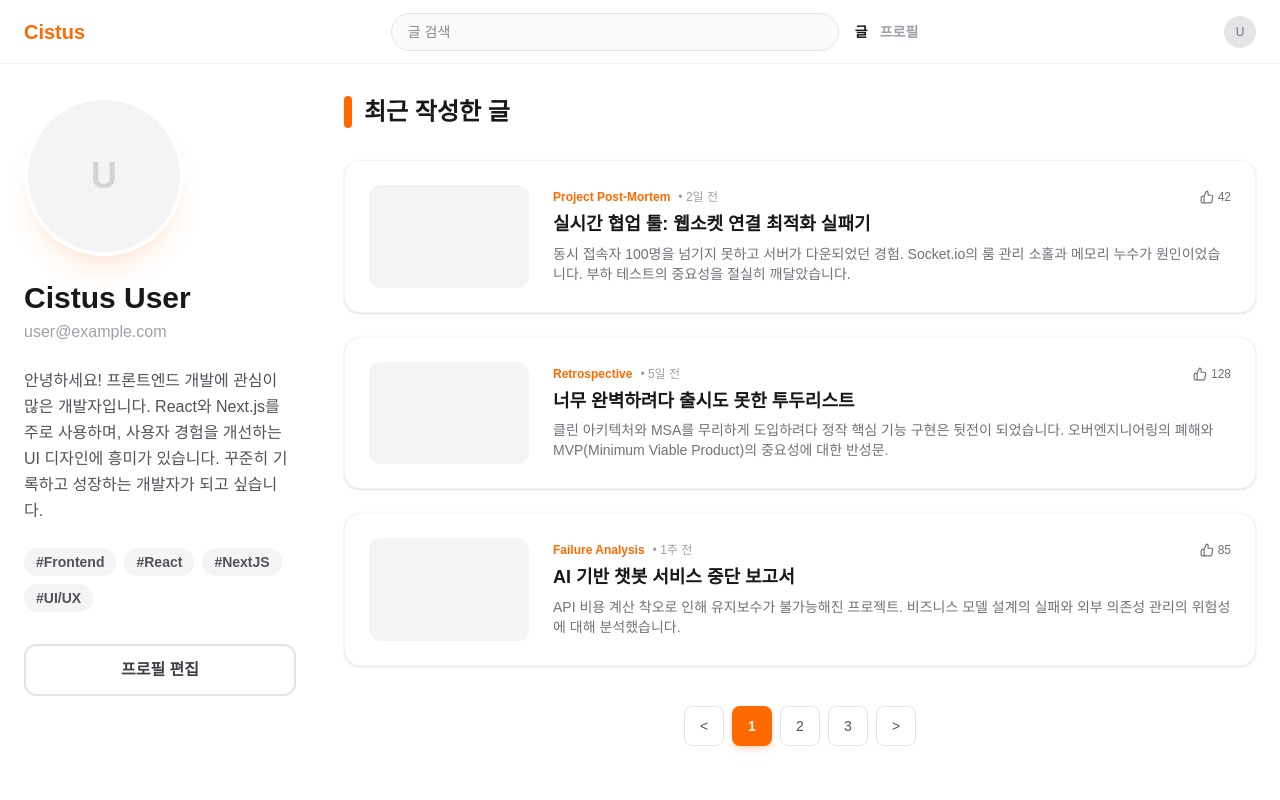
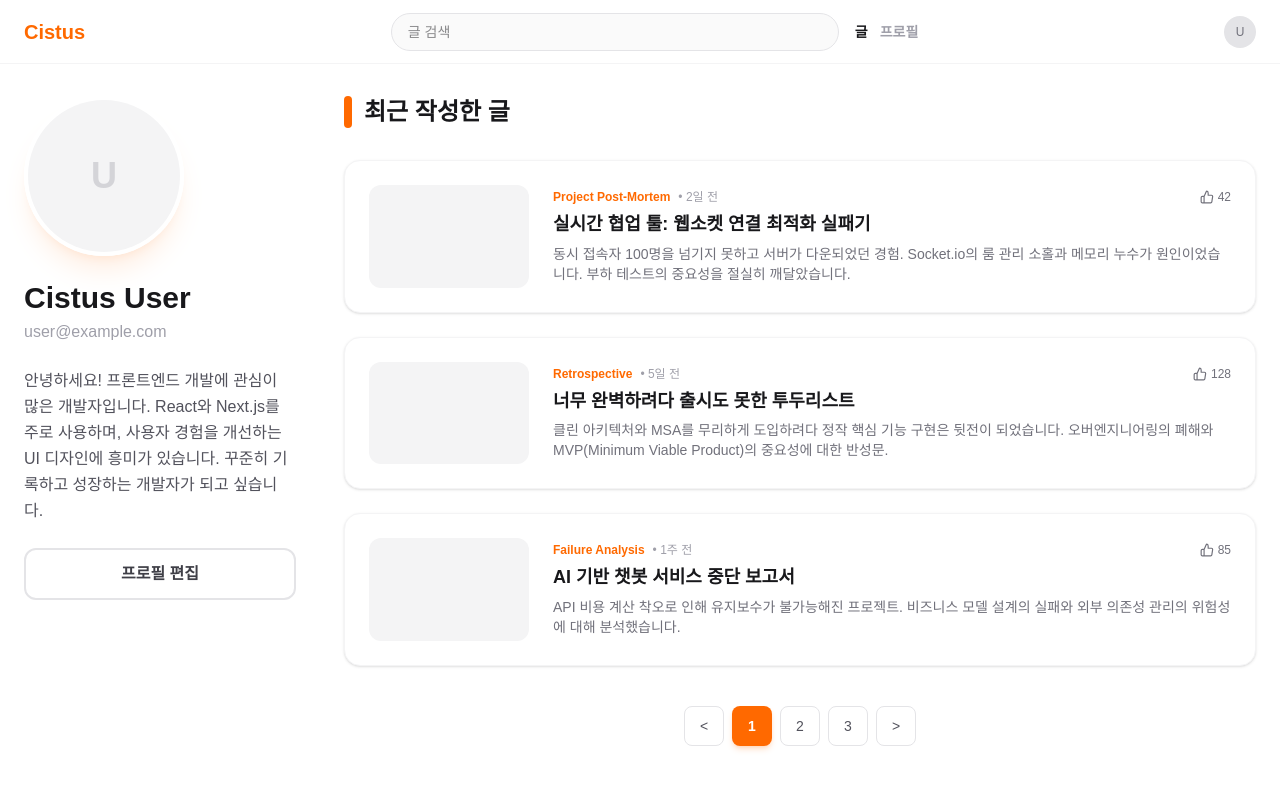
Before and after one commit to yee2know/BACKSTEP_FE, a Next.js app: page /profile in a window 1280 px wide. Shown: the top 800 px of the page. Built offline with nearby package versions, Linux system fonts and the light colour scheme.

Commit message:
feat: 프로필 페이지 초기 구성 (#9)

```diff
--- a/app/profile/page.tsx
+++ b/app/profile/page.tsx
@@ -39,20 +39,8 @@ export default function ProfilePage() {
                   꾸준히 기록하고 성장하는 개발자가 되고 싶습니다.
                 </p>
 
-                {/* Stats/Tags */}
-                <div className="mb-8 flex flex-wrap justify-center gap-2 lg:justify-start">
-                  {["#Frontend", "#React", "#NextJS", "#UI/UX"].map((tag) => (
-                    <span
-                      key={tag}
-                      className="rounded-full bg-zinc-100 px-3 py-1 text-sm font-bold text-zinc-600 transition-colors hover:bg-orange-100 hover:text-orange-600"
-                    >
-                      {tag}
-                    </span>
-                  ))}
-                </div>
-
                 {/* Edit Button */}
-                <button className="w-full rounded-xl border-2 border-zinc-200 bg-white py-3 font-bold text-zinc-700 transition-all hover:border-orange-500 hover:text-orange-500 hover:shadow-lg hover:shadow-orange-500/10">
+                <button className="mb-8 w-full rounded-xl border-2 border-zinc-200 bg-white py-3 font-bold text-zinc-700 transition-all hover:border-orange-500 hover:text-orange-500 hover:shadow-lg hover:shadow-orange-500/10">
                   프로필 편집
                 </button>
               </div>
```
